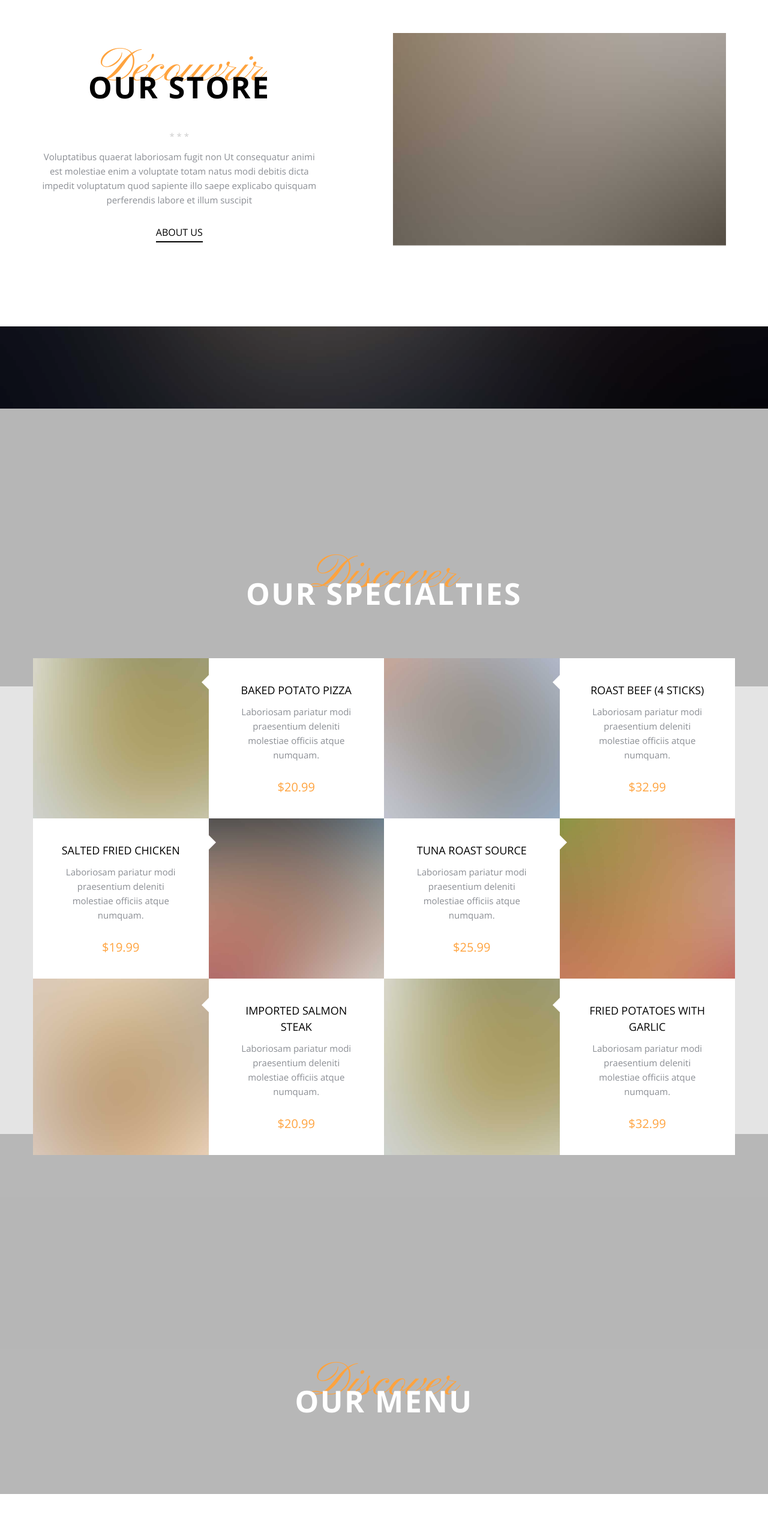
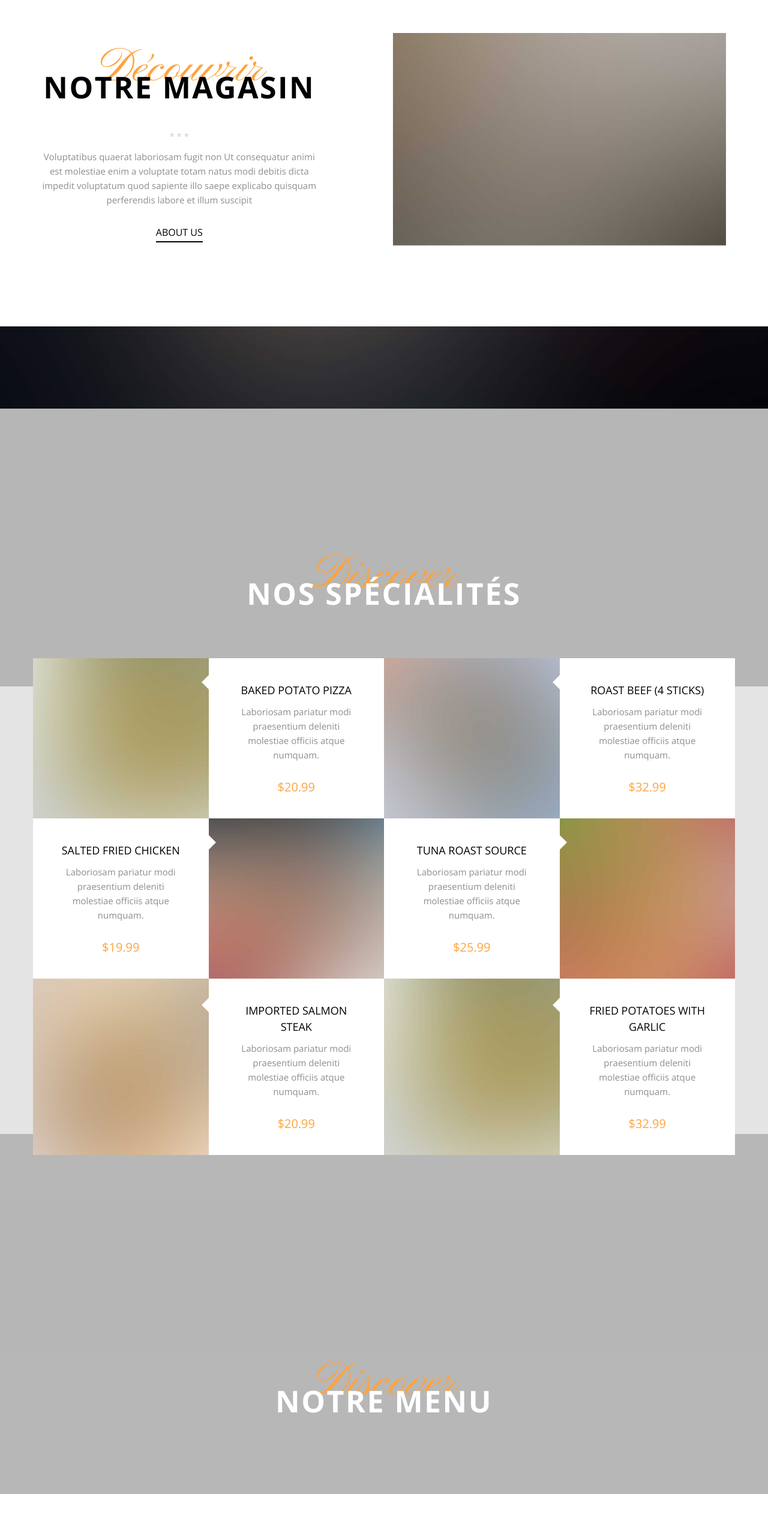
Before and after one commit to clarafjr/SiteResto, a website: page resto/index.html in a window 1280 px wide. Shown: the part 800-3360 px from the top of the page at 60% size. Drawn offline with nearby package versions, Linux system fonts and the light colour scheme; files whose address does not match are found by name.

Commit message:
Traduction secondary-heading

```diff
--- a/resto/index.html
+++ b/resto/index.html
@@ -96,7 +96,7 @@
           <div class="col-md-5 text-center probootstrap-animate">
             <div class="probootstrap-heading dark">
               <h1 class="primary-heading">Découvrir</h1>
-              <h3 class="secondary-heading">Our Store</h3>
+              <h3 class="secondary-heading">Notre magasin</h3>
               <span class="seperator">* * *</span>
             </div>
             <p>Voluptatibus quaerat laboriosam fugit non Ut consequatur animi est molestiae enim a voluptate totam natus modi debitis dicta impedit voluptatum quod sapiente illo saepe explicabo quisquam perferendis labore et illum suscipit</p>
@@ -116,7 +116,7 @@
           <div class="col-md-12 text-center probootstrap-animate">
             <div class="probootstrap-heading">
               <h2 class="primary-heading">Discover</h2>
-              <h3 class="secondary-heading">Our Specialties</h3>
+              <h3 class="secondary-heading">Nos spécialités</h3>
             </div>
           </div>
         </div>
@@ -194,7 +194,7 @@
           <div class="col-md-12 text-center probootstrap-animate">
             <div class="probootstrap-heading">
               <h2 class="primary-heading">Discover</h2>
-              <h3 class="secondary-heading">Our Menu</h3>
+              <h3 class="secondary-heading">Notre Menu</h3>
             </div>
           </div>
         </div>
@@ -286,7 +286,7 @@
           <div class="col-md-12 text-center probootstrap-animate">
             <div class="probootstrap-heading">
               <h2 class="primary-heading">Booking</h2>
-              <h3 class="secondary-heading">Reserve A Table</h3>
+              <h3 class="secondary-heading">Réserver une table</h3>
             </div>
           </div>
         </div>
@@ -380,7 +380,7 @@
           <div class="col-md-12 text-center probootstrap-animate">
             <div class="probootstrap-heading">
               <h2 class="primary-heading">Upcoming</h2>
-              <h3 class="secondary-heading">Our Events</h3>
+              <h3 class="secondary-heading">Nos évènements</h3>
             </div>
           </div>
         </div>
```
